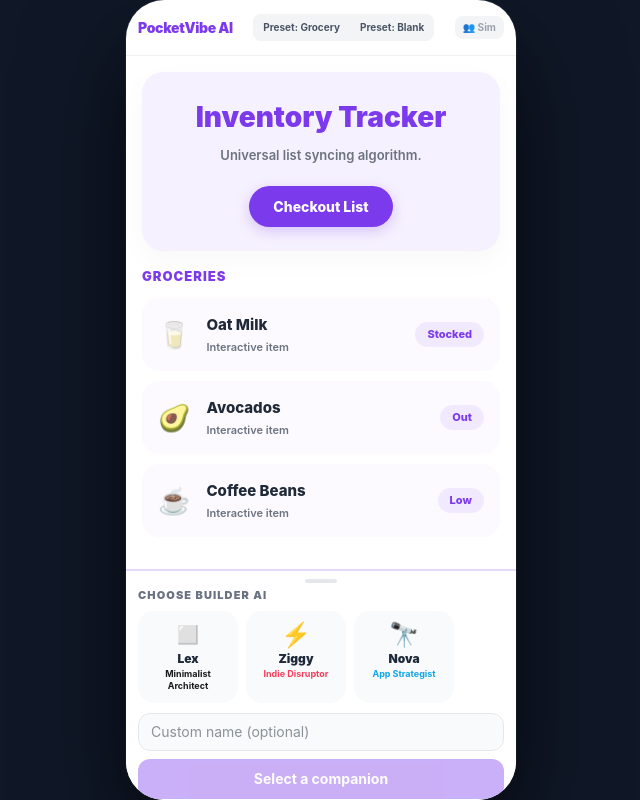
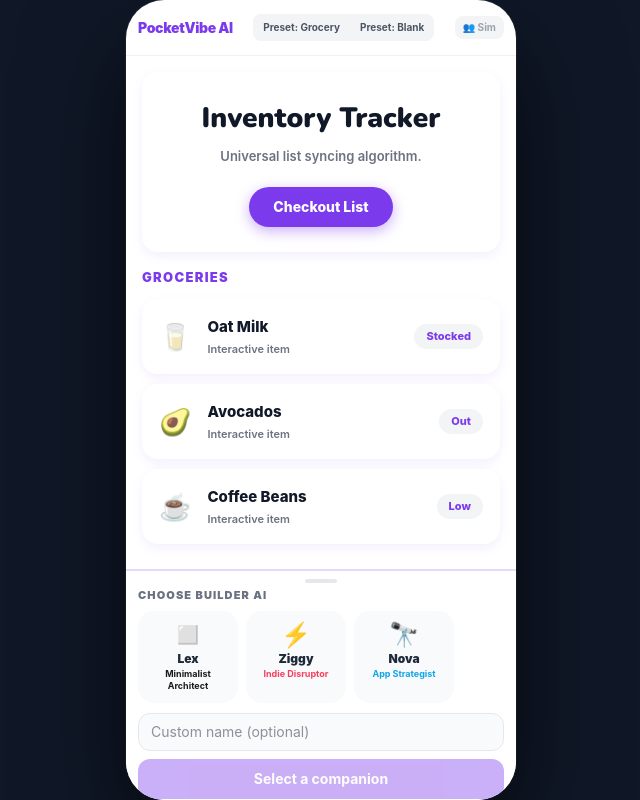
Before and after one commit to RushilMorgan/PocketVibe, a React (Vite) app: page / in a window 1280 px wide. Shown: the whole page, without its empty margins (319-959 px from the left). Built offline with nearby package versions, Linux system fonts and the light colour scheme.

Commit message:
refactor: apply tailwind vars dynamically across blocks

```diff
--- a/src/components/canvas/BlockRenderer.tsx
+++ b/src/components/canvas/BlockRenderer.tsx
@@ -7,26 +7,22 @@ interface BlockRendererProps {
 }
 
 export default function BlockRenderer({ block, appConfig, onInteract }: BlockRendererProps) {
-  const isMinimal = appConfig.styleSlider > 60;
   const isPlayful = appConfig.styleSlider < 40;
-
-  const cardRadius = Math.round(28 - (appConfig.styleSlider / 100) * 24);
-  const accent = appConfig.accentColor;
 
   switch (block.type) {
     case 'hero_banner':
       return (
-        <div style={{ backgroundColor: isMinimal ? '#ffffff' : `${accent}12`, borderRadius: cardRadius, padding: '24px', textAlign: 'center', marginBottom: '16px', border: isMinimal ? '1px solid #e5e7eb' : 'none', boxShadow: isMinimal ? 'none' : '0 10px 30px rgba(0,0,0,0.03)' }}>
-          <h2 style={{ fontSize: isPlayful ? '28px' : '24px', fontWeight: 900, color: isMinimal ? '#111827' : accent, marginBottom: '8px', letterSpacing: isMinimal ? '-0.5px' : '0' }}>
+        <div className="bg-theme-surface rounded-theme p-6 text-center mb-4 transition-all duration-300" style={{ border: 'var(--theme-border)', boxShadow: 'var(--theme-shadow)' }}>
+          <h2 className="text-theme-text font-black mb-2 transition-all duration-300" style={{ fontSize: isPlayful ? '28px' : '24px', fontFamily: 'var(--theme-font-header)' }}>
             {block.title}
           </h2>
-          <p style={{ color: '#6b7280', fontSize: '13px', marginBottom: '20px', fontWeight: 600 }}>
+          <p className="text-theme-text-muted text-[13px] font-semibold mb-5">
             {block.subtitle}
           </p>
           <button
             onClick={() => onInteract(block.id)}
-            className="active:scale-[0.95] transition-transform"
-            style={{ backgroundColor: accent, color: '#fff', borderRadius: '100px', padding: '10px 24px', fontSize: '14px', fontWeight: 800, border: 'none', boxShadow: `0 4px 14px ${accent}40`, cursor: 'pointer' }}
+            className="active:scale-95 transition-transform rounded-full px-6 py-2.5 text-sm font-extrabold text-white border-none cursor-pointer"
+            style={{ backgroundColor: 'var(--theme-accent)', boxShadow: '0 4px 14px color-mix(in srgb, var(--theme-accent) 40%, transparent)' }}
           >
             {block.ctaLabel}
           </button>
@@ -35,35 +31,28 @@ export default function BlockRenderer({ block, appConfig, onInteract }: BlockRen
 
     case 'interactive_list':
       return (
-        <div style={{ marginBottom: '20px' }}>
+        <div className="mb-5">
           {block.title && (
-            <h3 style={{ fontSize: '13px', fontWeight: 900, textTransform: 'uppercase', letterSpacing: '1px', marginBottom: '12px', color: isMinimal ? '#9ca3af' : accent }}>
+            <h3 className="text-[13px] font-black uppercase tracking-widest mb-3" style={{ color: 'var(--theme-accent)' }}>
               {block.title}
             </h3>
           )}
-          <div style={{ display: 'flex', flexDirection: 'column', gap: '10px' }}>
+          <div className="flex flex-col gap-2.5">
             {block.items.map(item => (
               <button
                 key={item.id}
                 onClick={() => onInteract(block.id, item.id)}
-                className="active:scale-[0.98] transition-transform w-[100%] text-left"
-                style={{
-                  display: 'flex', alignItems: 'center', padding: '16px',
-                  backgroundColor: isMinimal ? '#fff' : `${accent}06`,
-                  border: isMinimal ? '1px solid #e5e7eb' : 'none',
-                  borderRadius: Math.max(12, cardRadius - 4),
-                  boxShadow: isMinimal ? '0 1px 3px rgba(0,0,0,0.05)' : 'none',
-                  cursor: 'pointer'
-                }}
+                className="active:scale-[0.98] transition-transform w-full text-left flex items-center p-4 bg-theme-surface rounded-theme cursor-pointer"
+                style={{ border: 'var(--theme-border)', boxShadow: 'var(--theme-shadow)' }}
               >
-                <div style={{ fontSize: isPlayful ? '26px' : '20px', marginRight: '16px', filter: isMinimal ? 'grayscale(1)' : 'none' }}>
+                <div className="mr-4 transition-all duration-300" style={{ fontSize: isPlayful ? '26px' : '20px' }}>
                   {item.icon}
                 </div>
-                <div style={{ flex: 1 }}>
-                  <div style={{ fontWeight: 800, color: '#1f2937', fontSize: '15px' }}>{item.label}</div>
-                  <div style={{ fontSize: '11px', color: '#6b7280', fontWeight: 600, marginTop: '2px' }}>Interactive item</div>
+                <div className="flex-1">
+                  <div className="font-extrabold text-theme-text text-[15px]">{item.label}</div>
+                  <div className="text-[11px] text-theme-text-muted font-semibold mt-0.5">Interactive item</div>
                 </div>
-                <div style={{ fontSize: '11px', fontWeight: 800, padding: '4px 12px', borderRadius: '100px', backgroundColor: isMinimal ? '#f3f4f6' : `${accent}15`, color: isMinimal ? '#4b5563' : accent }}>
+                <div className="text-[11px] font-extrabold px-3 py-1 rounded-full bg-theme-surface-hover transition-colors duration-300" style={{ color: 'var(--theme-accent)' }}>
                   {item.state}
                 </div>
               </button>
@@ -76,23 +65,23 @@ export default function BlockRenderer({ block, appConfig, onInteract }: BlockRen
       return (
         <button
           onClick={() => onInteract(block.id)}
-          className="active:scale-[0.95] transition-transform"
-          style={{ width: '100%', padding: isPlayful ? '20px' : '16px', borderRadius: cardRadius, backgroundColor: accent, color: '#fff', fontSize: '16px', fontWeight: 900, border: 'none', boxShadow: `0 8px 24px ${accent}40`, marginBottom: '16px', display: 'flex', justifyContent: 'center', alignItems: 'center', gap: '12px', cursor: 'pointer' }}
+          className="active:scale-[0.95] transition-transform w-full rounded-theme text-white text-[16px] font-black border-none mb-4 flex justify-center items-center gap-3 cursor-pointer"
+          style={{ padding: isPlayful ? '20px' : '16px', backgroundColor: 'var(--theme-accent)', boxShadow: '0 8px 24px color-mix(in srgb, var(--theme-accent) 40%, transparent)' }}
         >
-          {block.icon && <span style={{ fontSize: '20px' }}>{block.icon}</span>}
+          {block.icon && <span className="text-[20px]">{block.icon}</span>}
           {block.label}
         </button>
       );
 
     case 'metrics_row':
       return (
-        <div style={{ display: 'grid', gridTemplateColumns: '1fr 1fr', gap: '12px', marginBottom: '16px' }}>
+        <div className="grid grid-cols-2 gap-3 mb-4">
           {block.metrics.map((m, i) => (
-            <div key={i} style={{ backgroundColor: isMinimal ? '#ffffff' : `${accent}0A`, padding: '20px 16px', borderRadius: cardRadius, border: isMinimal ? '1px solid #e5e7eb' : 'none', textAlign: 'center', boxShadow: isMinimal ? '0 1px 4px rgba(0,0,0,0.04)' : 'none' }}>
-              <div style={{ fontSize: '11px', textTransform: 'uppercase', letterSpacing: '1.5px', color: '#9ca3af', fontWeight: 800, marginBottom: '6px' }}>
+            <div key={i} className="bg-theme-surface p-5 rounded-theme text-center transition-all duration-300" style={{ border: 'var(--theme-border)', boxShadow: 'var(--theme-shadow)' }}>
+              <div className="text-[11px] uppercase tracking-[1.5px] text-theme-text-muted font-extrabold mb-1.5">
                 {m.label}
               </div>
-              <div style={{ fontSize: '26px', fontWeight: 900, color: isMinimal ? '#111827' : accent, letterSpacing: '-0.5px' }}>
+              <div className="font-black text-theme-text tracking-tight transition-all duration-300" style={{ fontSize: isPlayful ? '28px' : '24px', color: isPlayful ? 'var(--theme-accent)' : 'var(--theme-text)', fontFamily: 'var(--theme-font-header)' }}>
                 {m.value}
               </div>
             </div>
--- a/src/components/canvas/PocketVibeCanvas.tsx
+++ b/src/components/canvas/PocketVibeCanvas.tsx
@@ -15,15 +15,28 @@ export default function PocketVibeCanvas({
   onInteract,
 }: PocketVibeCanvasProps) {
   const isMinimal = appConfig.styleSlider > 60;
+  const isPlayful = appConfig.styleSlider < 40;
+
+  const cardRadius = Math.round(28 - (appConfig.styleSlider / 100) * 24);
+  const accent = appConfig.accentColor;
+
+  const dynamicStyles = {
+    '--theme-accent': accent,
+    '--theme-bg': isMinimal ? '#f9fafb' : '#ffffff',
+    '--theme-surface': isMinimal ? '#ffffff' : `${accent}08`,
+    '--theme-surface-hover': isMinimal ? '#f3f4f6' : `${accent}15`,
+    '--theme-text': isMinimal ? '#111827' : '#1f2937',
+    '--theme-text-muted': isMinimal ? '#9ca3af' : '#6b7280',
+    '--theme-radius': `${cardRadius}px`,
+    '--theme-border': isMinimal ? '1px solid #e5e7eb' : '1px solid transparent',
+    '--theme-shadow': isMinimal ? '0 1px 3px rgba(0,0,0,0.05)' : `0 4px 12px ${accent}15`,
+    '--theme-font-header': isPlayful ? '"Nunito", sans-serif' : 'system-ui, sans-serif',
+  } as React.CSSProperties;
 
   return (
     <div
-      className="canvas-scroll relative"
-      style={{
-        flex: '63', overflowY: 'auto', padding: '16px',
-        backgroundColor: isMinimal ? '#f9fafb' : '#ffffff',
-        transition: 'background-color 0.4s ease'
-      }}
+      className="canvas-scroll relative overflow-y-auto p-4 bg-theme-bg transition-colors duration-400"
+      style={{ ...dynamicStyles, flex: '63' }}
     >
       {shimmeringBlockId === 'canvas-root' && (
         <div
--- a/src/index.css
+++ b/src/index.css
@@ -2,6 +2,16 @@
 
 @theme {
   --font-nunito: 'Nunito', sans-serif;
+  --color-theme-accent: var(--theme-accent, #7c3aed);
+  --color-theme-bg: var(--theme-bg, #ffffff);
+  --color-theme-surface: var(--theme-surface, #ffffff);
+  --color-theme-surface-hover: var(--theme-surface-hover, #f3f4f6);
+  --color-theme-text: var(--theme-text, #111827);
+  --color-theme-text-muted: var(--theme-text-muted, #6b7280);
+  --radius-theme: var(--theme-radius, 1rem);
+  --border-theme: var(--theme-border, 1px solid transparent);
+  --shadow-theme: var(--theme-shadow, none);
+  --font-theme-header: var(--theme-font-header, system-ui, sans-serif);
 }
 
 * {
```
